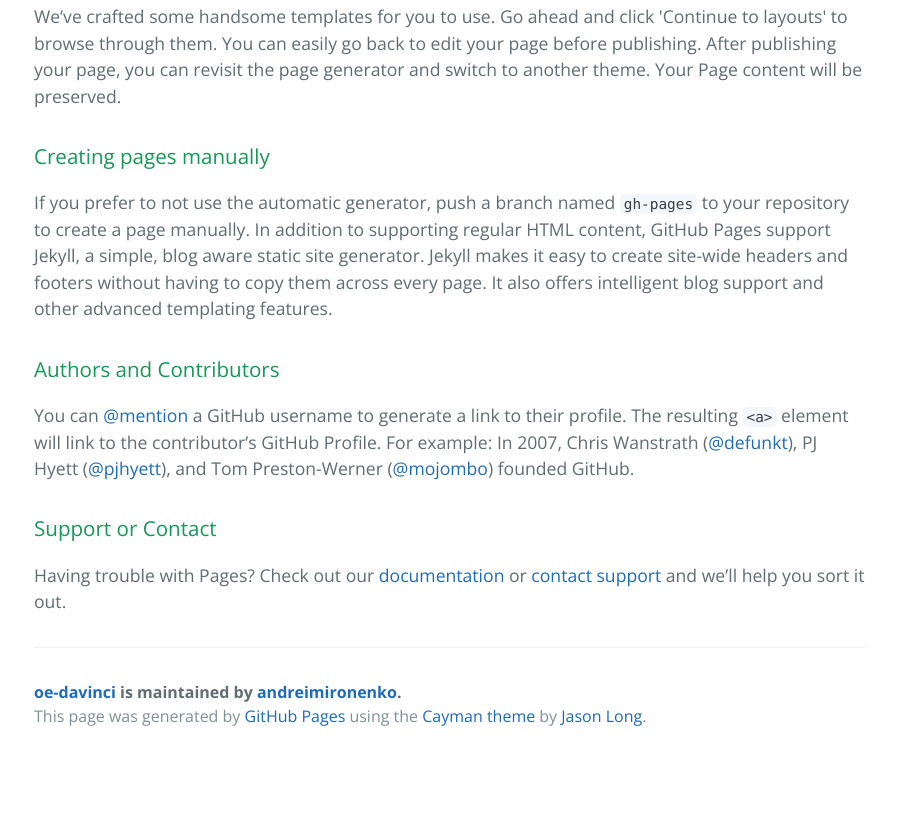
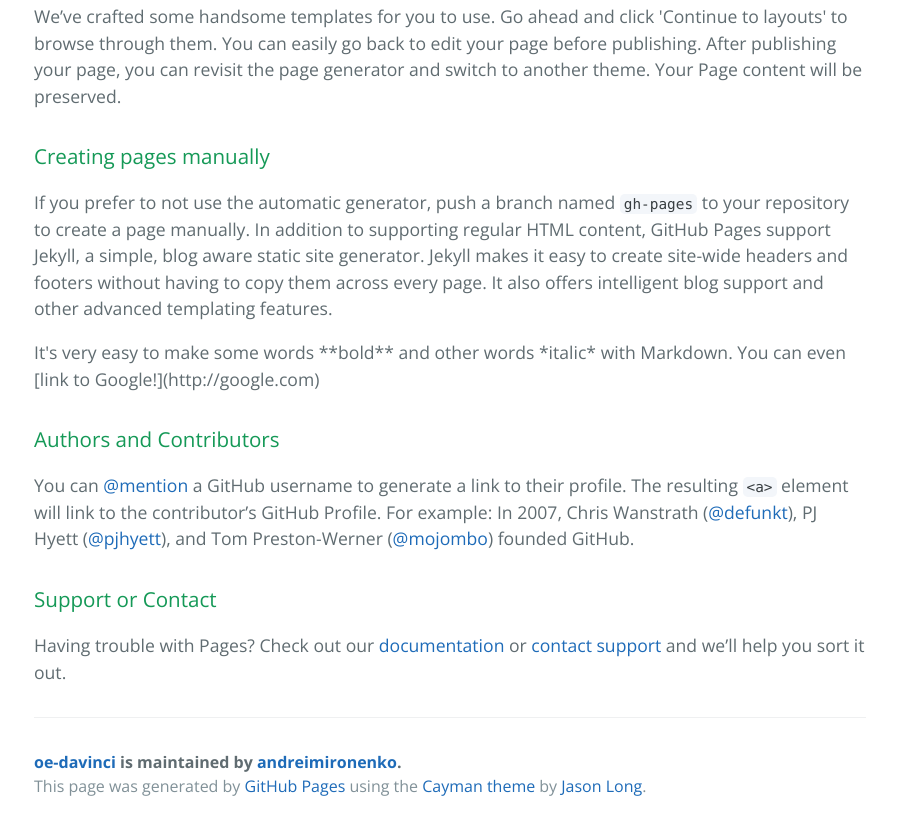
Before and after one commit to andreimironenko/oe-davinci, a plain HTML site: page index.html in a window 1280 px wide. Shown: the part 646-1476 px from the top of the page, without its empty margins (190-1087 px from the left). Before the commit the page ends 1406 px from the top, so only its background shows below. Drawn offline with nearby package versions, Linux system fonts and the light colour scheme.

Commit message:
Experimenting with markdown

```diff
--- a/index.html
+++ b/index.html
@@ -33,6 +33,7 @@
 <a id="creating-pages-manually" class="anchor" href="#creating-pages-manually" aria-hidden="true"><span aria-hidden="true" class="octicon octicon-link"></span></a>Creating pages manually</h3>
 
 <p>If you prefer to not use the automatic generator, push a branch named <code>gh-pages</code> to your repository to create a page manually. In addition to supporting regular HTML content, GitHub Pages support Jekyll, a simple, blog aware static site generator. Jekyll makes it easy to create site-wide headers and footers without having to copy them across every page. It also offers intelligent blog support and other advanced templating features.</p>
+<p> It's very easy to make some words **bold** and other words *italic* with Markdown. You can even [link to Google!](http://google.com)</p>
 
 <h3>
 <a id="authors-and-contributors" class="anchor" href="#authors-and-contributors" aria-hidden="true"><span aria-hidden="true" class="octicon octicon-link"></span></a>Authors and Contributors</h3>
```
